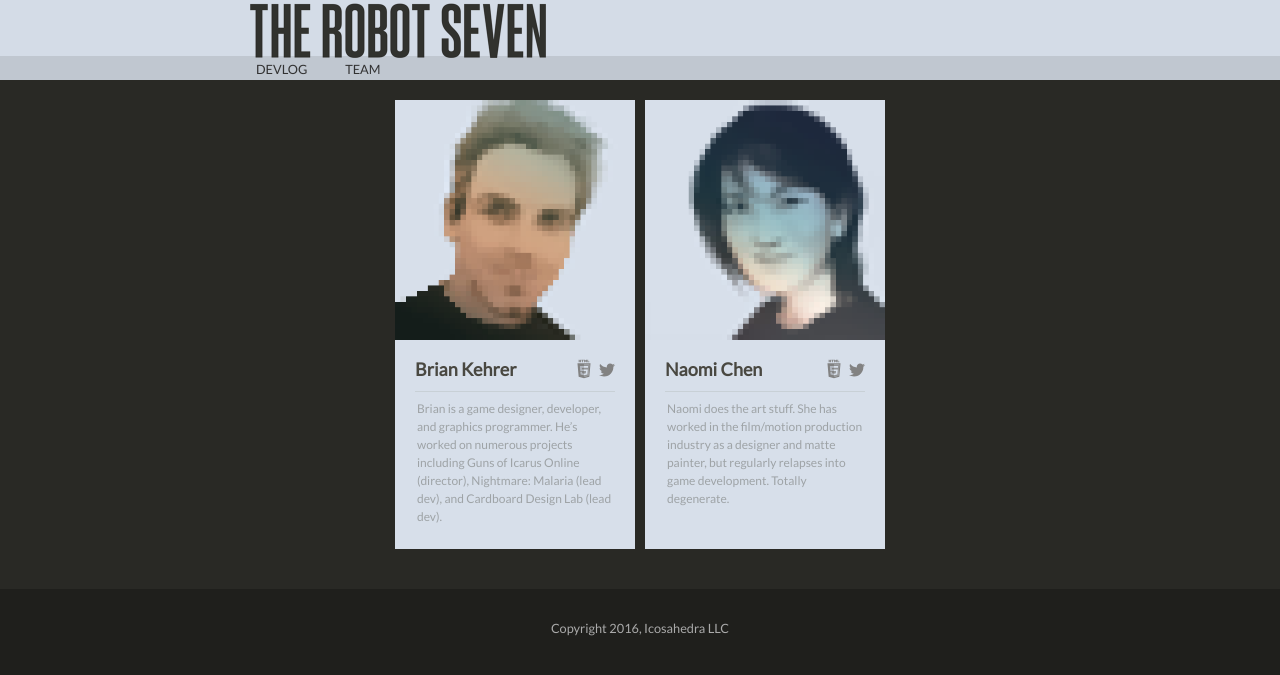
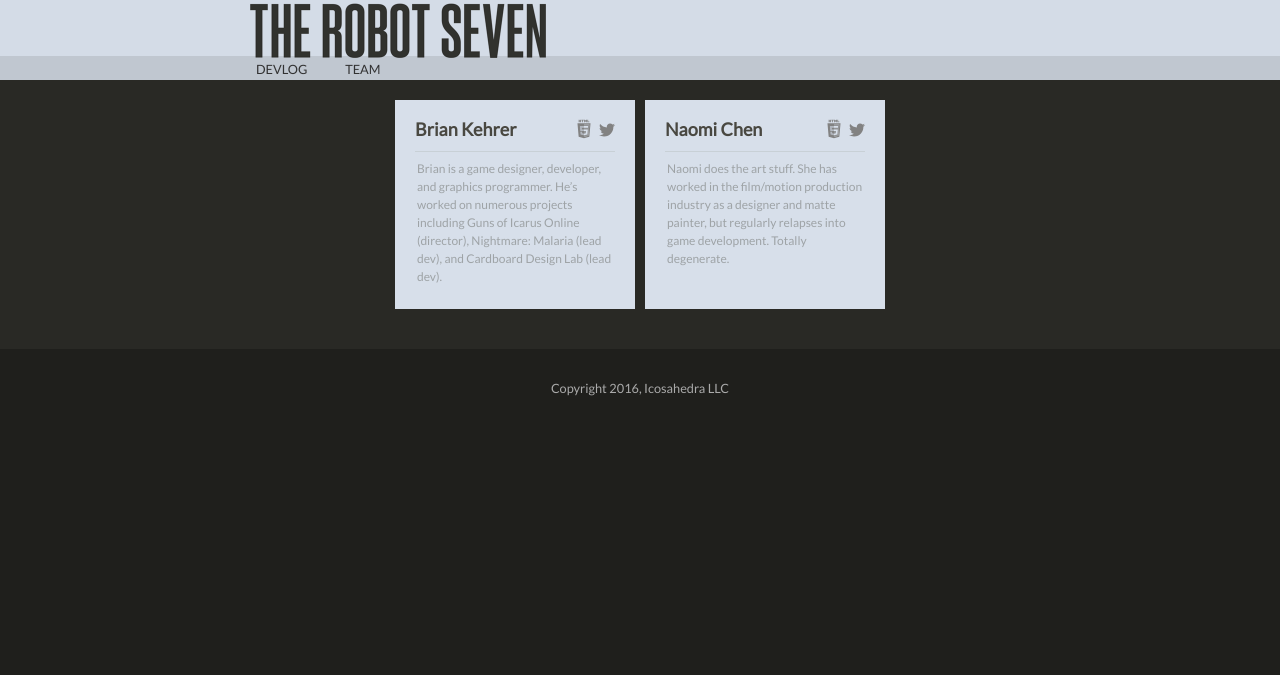
Before and after one commit to icosahedra/therobotseven, a Jekyll site: the page built from team.md, in a window 1280 px wide. Shown: the top 675 px of the page. Built offline with Jekyll 4.4.1, drawn with Linux system fonts in a browser that asks for light colours.

Commit message:
Update team.md
Removing portraits

```diff
--- a/team.md
+++ b/team.md
@@ -13,7 +13,7 @@ permalink: /team/
     {% for teammember in site.teammembers %}
       <div class="team-post">
         <!-- <span class="post-meta">{{ teammember.date | date: "%b %-d, %Y" }}</span> -->
-        <img src="{{teammember.image}}" alt="{{ teammember.name }}">
+        <!-- <img src="{{teammember.image}}" alt="{{ teammember.name }}"> -->
         <div>
           <h2 class="team-link">
             <span>{{ teammember.name }}</span>
```
